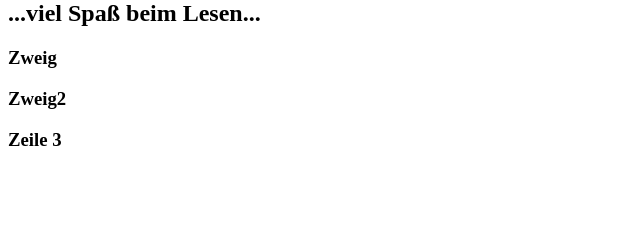
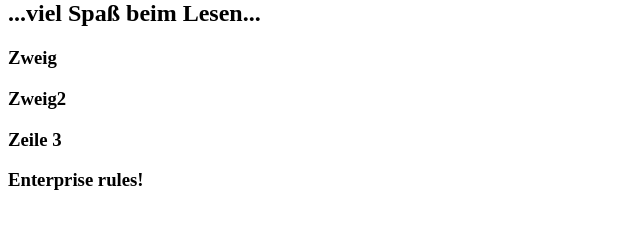
Before and after one commit to VscBarmer/0main.openSAP.repo, a plain HTML site: page index.html in a window 1280 px wide. Shown: the part 138-366 px from the top of the page, without its empty margins (0-640 px from the left). Drawn offline with Linux system fonts and the light colour scheme.

Commit message:
Spok rules

```diff
--- a/index.html
+++ b/index.html
@@ -9,6 +9,7 @@
   <h3>Zweig</h3>
   <h3>Zweig2</h3>
   <h3>Zeile 3</h3>
+  <h3>Enterprise rules!</h3>
 
 </body>
 </html>
```
